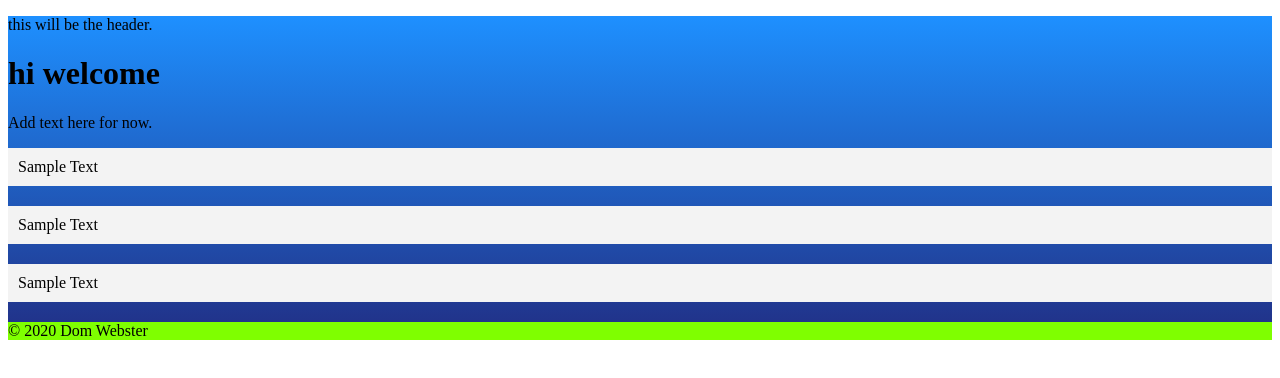
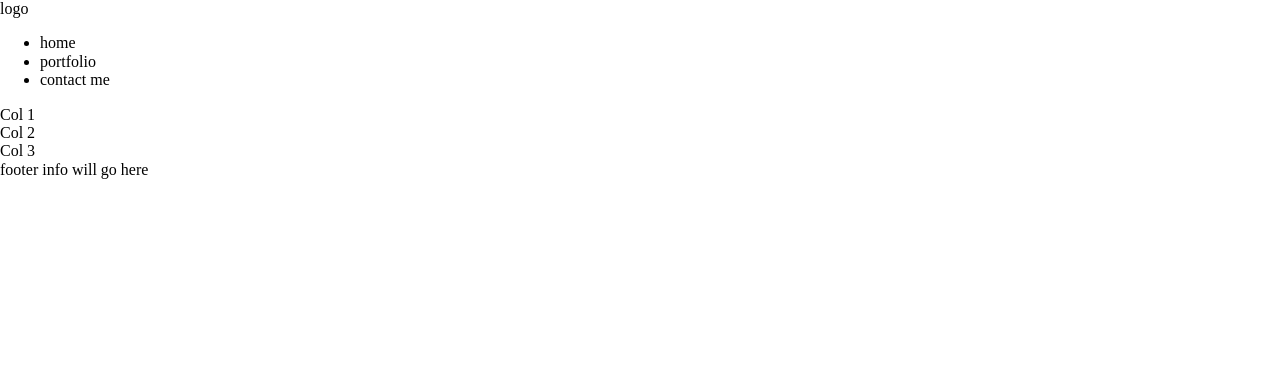
Before and after one commit to DomoWebster/Project-2-Mobile-first-Responsive-Layout, a plain HTML site: page index.html in a window 1280 px wide. Drawn offline with Linux system fonts and the light colour scheme.

Commit message:
started over

```diff
--- a/css/style.css
+++ b/css/style.css
@@ -1,33 +1,5 @@
 /* ============ Base Element Styles == */
 
 * {
-	box-sizing: border-box;
+    box-sizing: border-box;
 }
-
-
-/* ============ Col Styles == */
-
-.column {
-	margin-bottom: 20px;
-}
-
-.column .col-group {
-	background-color: #f3f3f3;
-	padding: 10px;
-	display: block;
-}
-
-/* ============ Media Styles == */
-@media only screen and ( min-width: 900px ) {
-
-}
-
-.container{
-    background: linear-gradient(dodgerblue, #212e84 );
-}
-
-footer{
-    background-color: chartreuse;
-    position: sticky;
-
-}
--- a/index.html
+++ b/index.html
@@ -2,34 +2,30 @@
 <html>
 <head>
     <link rel="stylesheet" href="css/style.css">
+    <link rel="stylesheet" href="css/normalize.css">
+    <link href="https://fonts.googleapis.com/css2?family=Montserrat:wght@500&display=swap" rel="stylesheet">
     <meta name="viewport" content="width=device-width, initial-scale=1.0">
-	<title>Mobile first project by Dom Webster</title>
+
+    <title>Mobile first project by Dom Webster</title>
+
+<div class="header">
+<div class="logo">logo</div>
+<nav class="main-nav">
+    <ul>
+        <li>home</li>
+        <li>portfolio</li>
+        <li>contact me</li>
+    </ul>
+</nav>
+</div>
+
+<div class="main">
+<div class="col1">Col 1</div>
+<div class="col2">Col 2</div>
+<div class="col3">Col 3</div>
+</div>
+
+<footer> footer info will go here</footer>
+
 </head>
-
-<body>
-    <div class="container">
-	<div class="header">
-		<p>this will be the header.</p>
-	</div>
-	<div class="main">
-		<h1>hi welcome</h1>
-		<p>Add text here for now.</p>
-        <div class="column-wrap">
-            <div class="column one-third">
-                <div class="col-group">Sample Text</div>
-            </div>
-            <div class="column one-third">
-                <div class="col-group">Sample Text</div>
-            </div>
-            <div class="column one-third">
-                <div class="col-group">Sample Text</div>
-            </div>
-        </div>
-    </div>
-
-<footer>
-   <p> &copy; 2020 Dom Webster</p>
-</footer>
-</div>
-</body>
 </html>
```
